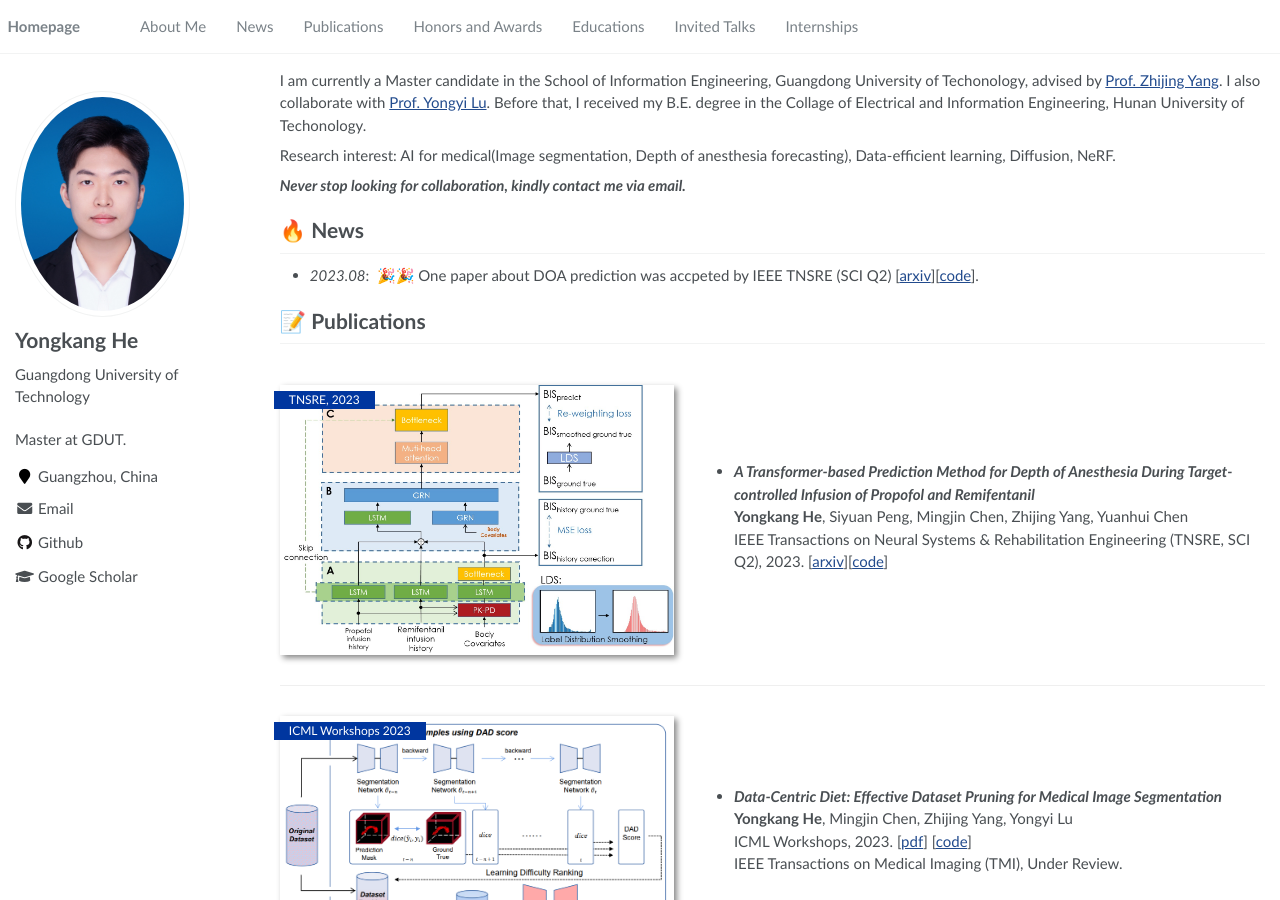
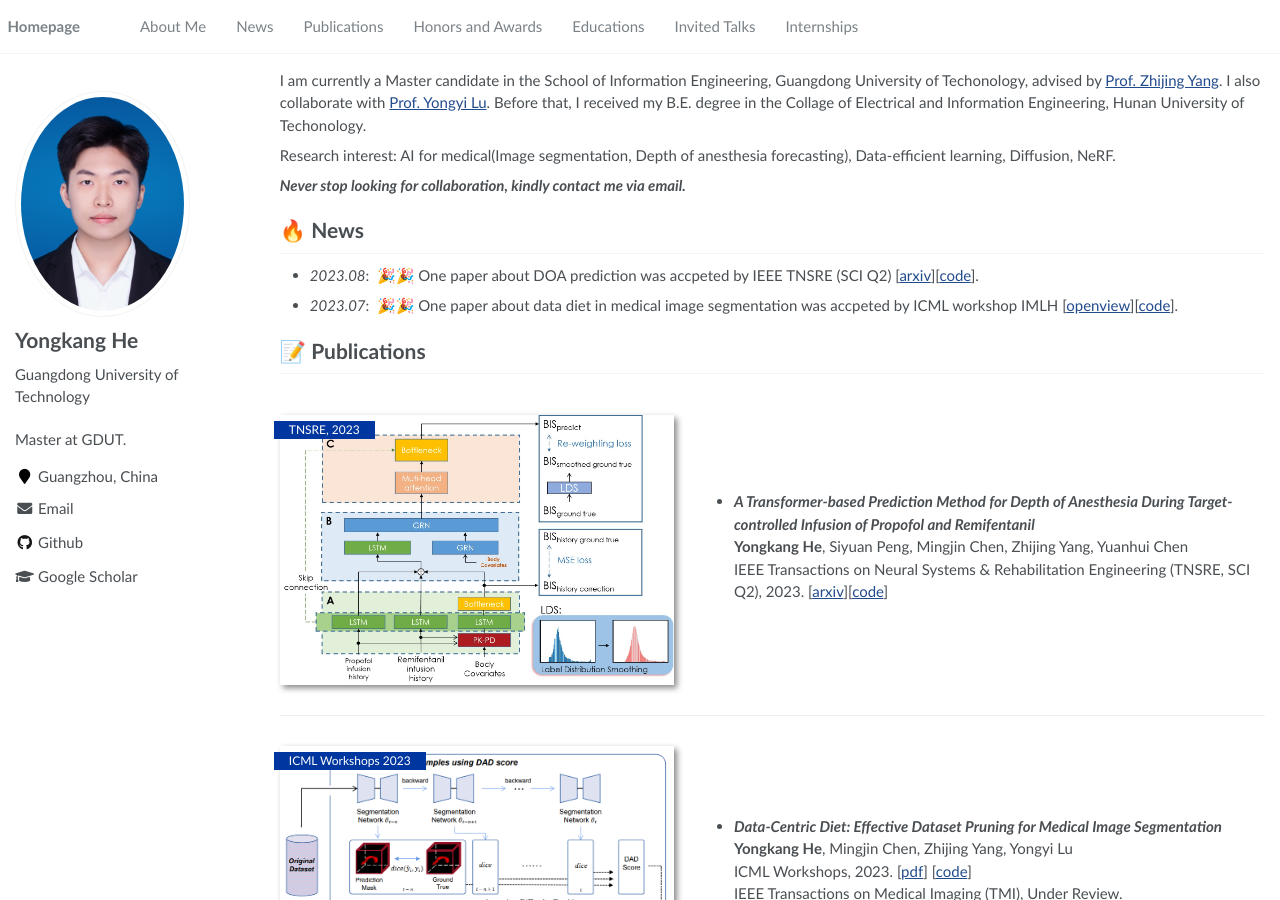
Before and after one commit to heeeyk/heeeyk.github.io, a Jekyll site: the page built from _pages/about.md, in a window 1280 px wide and 900 px high. Built offline with Jekyll 4.4.1, drawn with Linux system fonts in a browser that asks for light colours.

Commit message:
Update about.md

```diff
--- a/_pages/about.md
+++ b/_pages/about.md
@@ -17,7 +17,7 @@ Research interest: AI for medical(Image segmentation, Depth of anesthesia foreca
 
 # 🔥 News
 - *2023.08*: &nbsp;🎉🎉 One paper about DOA prediction was accpeted by IEEE TNSRE (SCI Q2) [[arxiv](https://arxiv.org/abs/2308.01929)][[code](https://github.com/heeeyk/Transformer-DOA-Prediction)].
-
+- *2023.07*: &nbsp;🎉🎉 One paper about data diet in medical image segmentation was accpeted by ICML workshop IMLH [[openview](https://openreview.net/forum?id=5x19Z0G9Gr)][[code](https://github.com/heeeyk/Data-Centric-Diet)].
 
 # 📝 Publications
 <div class='paper-box'><div class='paper-box-image'><div><div class="badge">TNSRE, 2023</div><img src='images/net.jpg' alt="sym" width="100%"></div></div>
```
